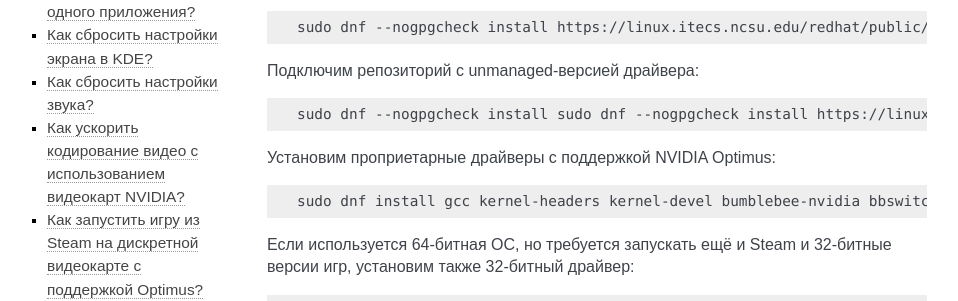
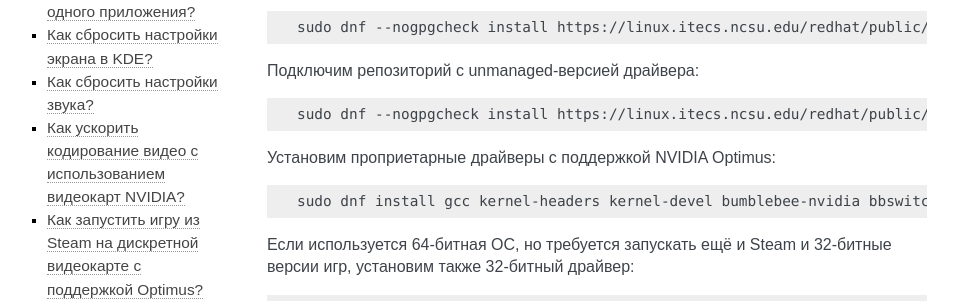
Before and after one commit to RussianFedora/FAQ, a Sphinx documentation site: the page built from source/hardware.rst, in a window 1280 px wide and 900 px high, scrolled down 3897 px. Shown: the part 154-455 px from the top of the window, without its empty margins (153-1111 px from the left). Built offline with Sphinx 7.4.7, drawn with Linux system fonts in a browser that asks for light colours.

Commit message:
Fixed typo in nvidia-legacy-unmanaged question.

```diff
--- a/source/hardware.rst
+++ b/source/hardware.rst
@@ -252,7 +252,7 @@
 
 .. code-block:: text
 
-    sudo dnf --nogpgcheck install sudo dnf --nogpgcheck install https://linux.itecs.ncsu.edu/redhat/public/bumblebee-nonfree-unmanaged/$(rpm -E %fedora)/noarch/bumblebee-nonfree-unmanaged-release-1.5-1.noarch.rpm
+    sudo dnf --nogpgcheck install https://linux.itecs.ncsu.edu/redhat/public/bumblebee-nonfree-unmanaged/$(rpm -E %fedora)/noarch/bumblebee-nonfree-unmanaged-release-1.5-1.noarch.rpm
 
 Установим проприетарные драйверы с поддержкой NVIDIA Optimus:
 
```
